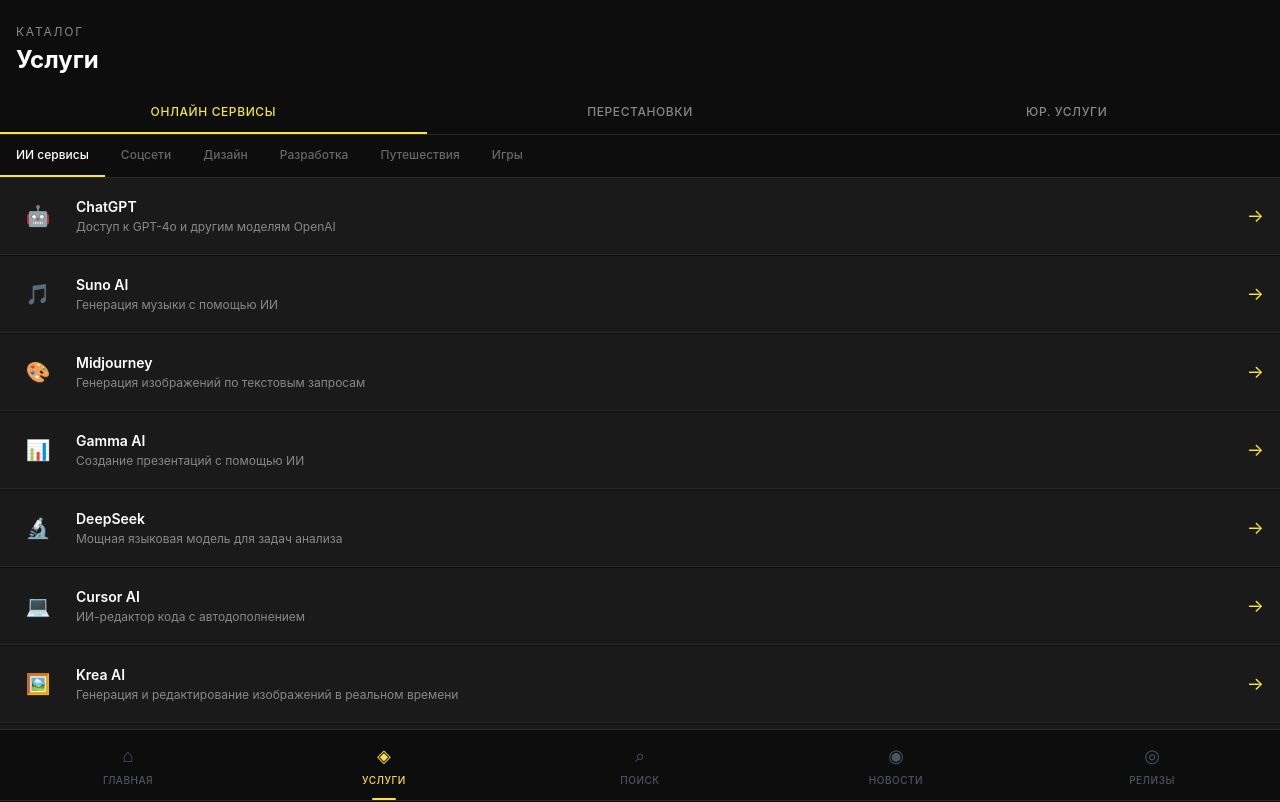
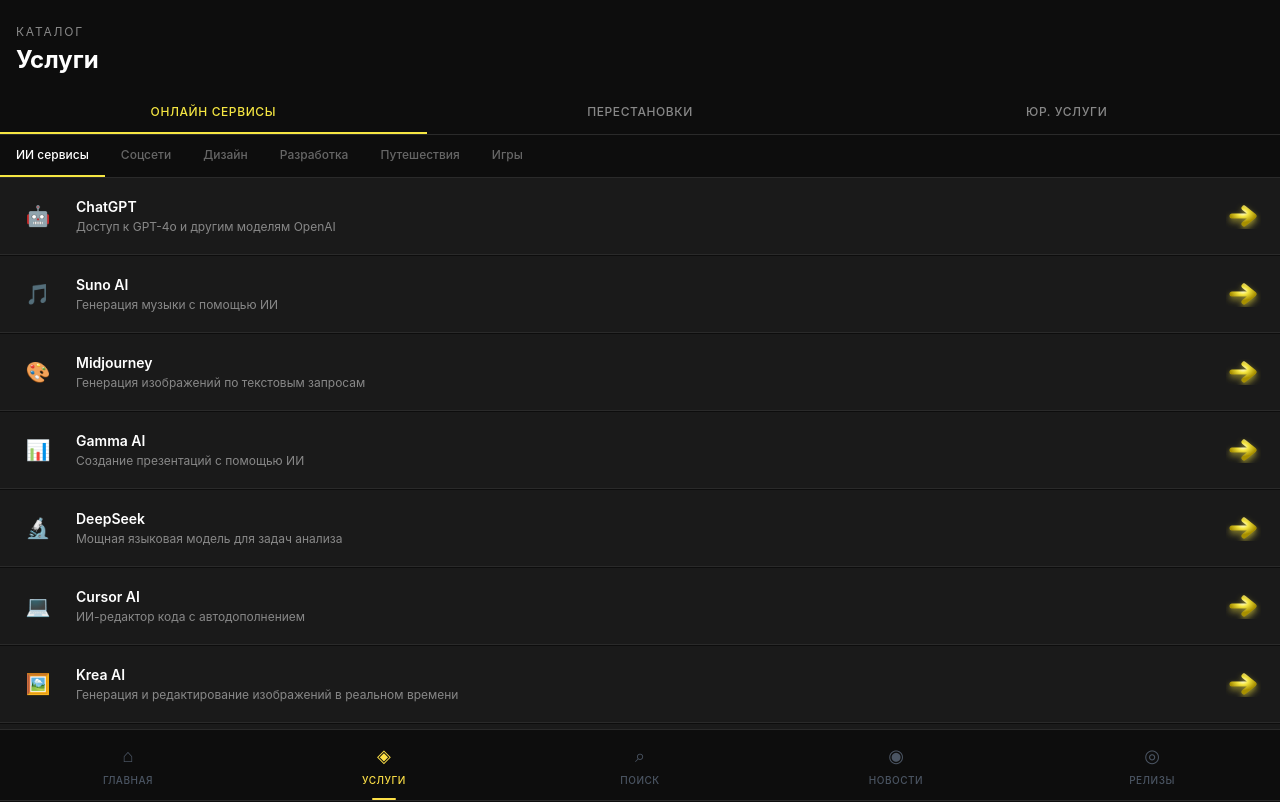
Before and after one commit to makesoundBetter/my-tg-miniapp, a React (Vite) app: page /catalog in a window 1280 px wide. Shown: the top 802 px of the page. Built offline with nearby package versions, Linux system fonts and the light colour scheme.

Commit message:
glossy 3d arrow

```diff
--- a/src/components/ServiceCard.jsx
+++ b/src/components/ServiceCard.jsx
@@ -33,7 +33,41 @@
         <h3 className="font-semibold text-white text-sm truncate">{service.name}</h3>
         <p style={{ color: '#888' }} className="text-xs truncate mt-0.5">{service.description}</p>
       </div>
-      <span style={{ color: '#F5E642' }} className="text-lg shrink-0">→</span>
+      <svg width="38" height="38" viewBox="0 0 38 38" className="shrink-0" xmlns="http://www.w3.org/2000/svg">
+        <defs>
+          <radialGradient id="arrowGlow" cx="50%" cy="30%" r="60%">
+            <stop offset="0%" stopColor="#FFFDE0" />
+            <stop offset="40%" stopColor="#F5E642" />
+            <stop offset="100%" stopColor="#A89000" />
+          </radialGradient>
+          <filter id="shadow" x="-30%" y="-30%" width="160%" height="160%">
+            <feDropShadow dx="0" dy="3" stdDeviation="3" floodColor="#F5E642" floodOpacity="0.5" />
+            <feDropShadow dx="0" dy="1" stdDeviation="1" floodColor="#000" floodOpacity="0.4" />
+          </filter>
+          <linearGradient id="gloss" x1="0%" y1="0%" x2="0%" y2="100%">
+            <stop offset="0%" stopColor="white" stopOpacity="0.45" />
+            <stop offset="50%" stopColor="white" stopOpacity="0" />
+          </linearGradient>
+        </defs>
+        <path
+          d="M6 19 L24 19 M18 11 L28 19 L18 27"
+          stroke="url(#arrowGlow)"
+          strokeWidth="5"
+          strokeLinecap="round"
+          strokeLinejoin="round"
+          fill="none"
+          filter="url(#shadow)"
+        />
+        <path
+          d="M6 17 L24 17 M18 9 L28 17"
+          stroke="url(#gloss)"
+          strokeWidth="2"
+          strokeLinecap="round"
+          strokeLinejoin="round"
+          fill="none"
+          opacity="0.6"
+        />
+      </svg>
     </div>
   );
 }
```
